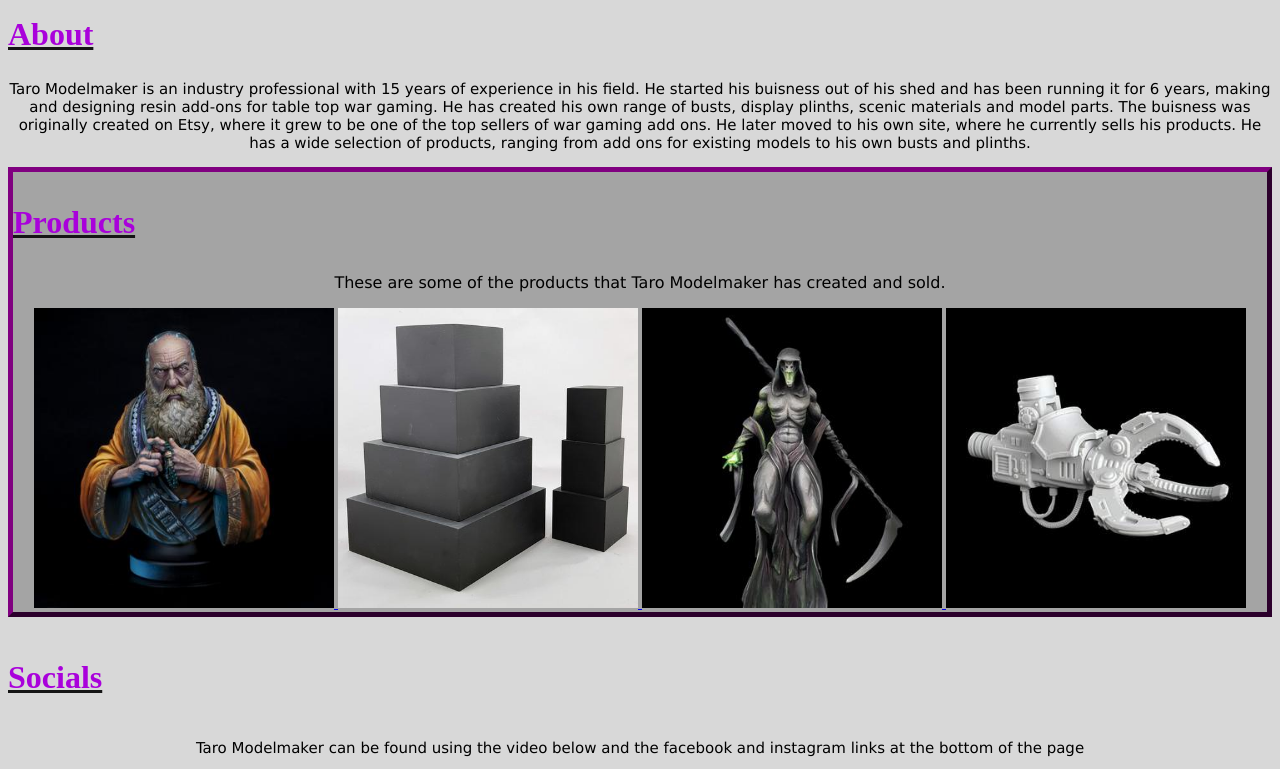
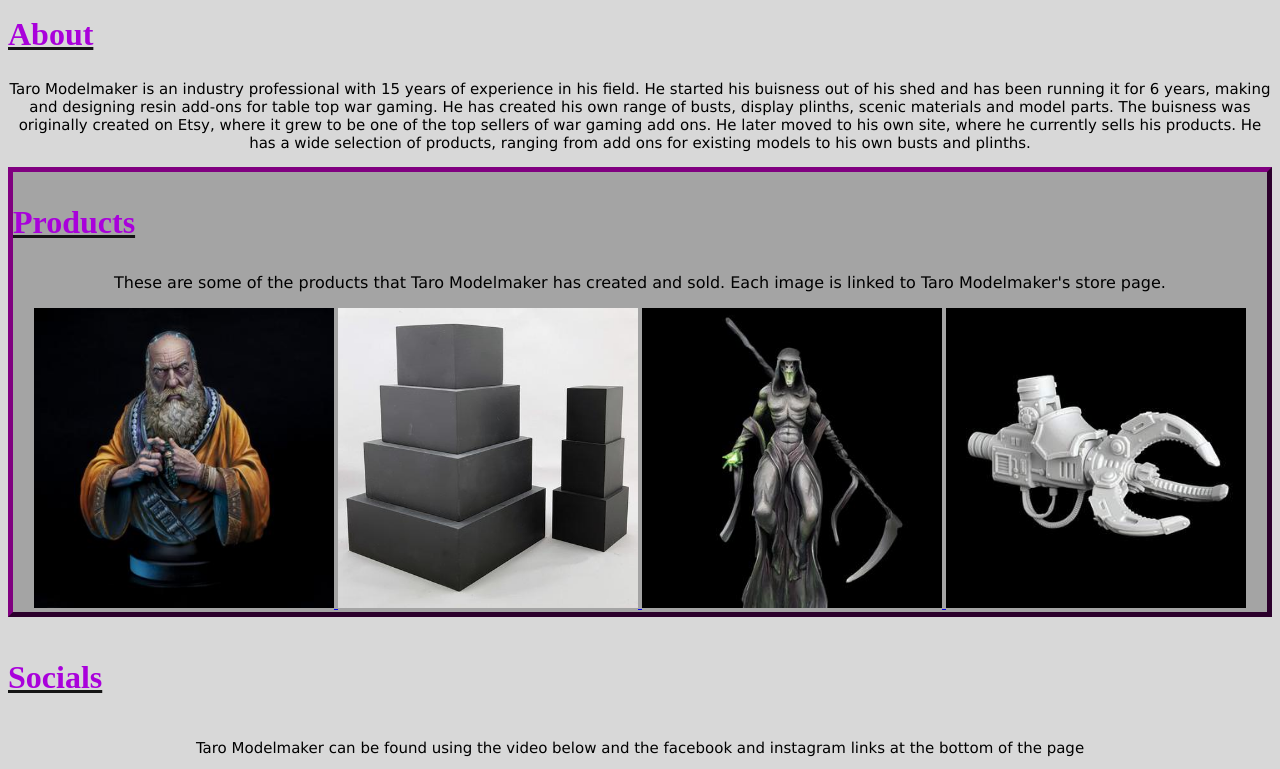
Before and after one commit to Maumba1845/Website, a plain HTML site: page index.html in a window 1280 px wide. Shown: the part 121-890 px from the top of the page. Drawn offline with Linux system fonts and the light colour scheme; grey boxes are pictures that could not be loaded.

Commit message:
Update index.html

```diff
--- a/index.html
+++ b/index.html
@@ -18,7 +18,8 @@ He has a wide selection of products, ranging from add ons for existing models to
 
 <div id="myDiv">
   <h3>Products</h3>
-  <p class="intro"> These are some of the products that Taro Modelmaker has created and sold.</p>
+  <p class="intro"> These are some of the products that Taro Modelmaker has created and sold.
+  Each image is linked to Taro Modelmaker's store page.</p>
   <a href="https://www.taromodelmaker.com/products/knowledge-1-10th-scale-art-bust">
   <img src="holodome4_360x.jpg" alt="knowledge the Greek cyber philosopher 1/10 scale bust painted by Phil Pryce front view" width="300" height="300">
   </a>
```
